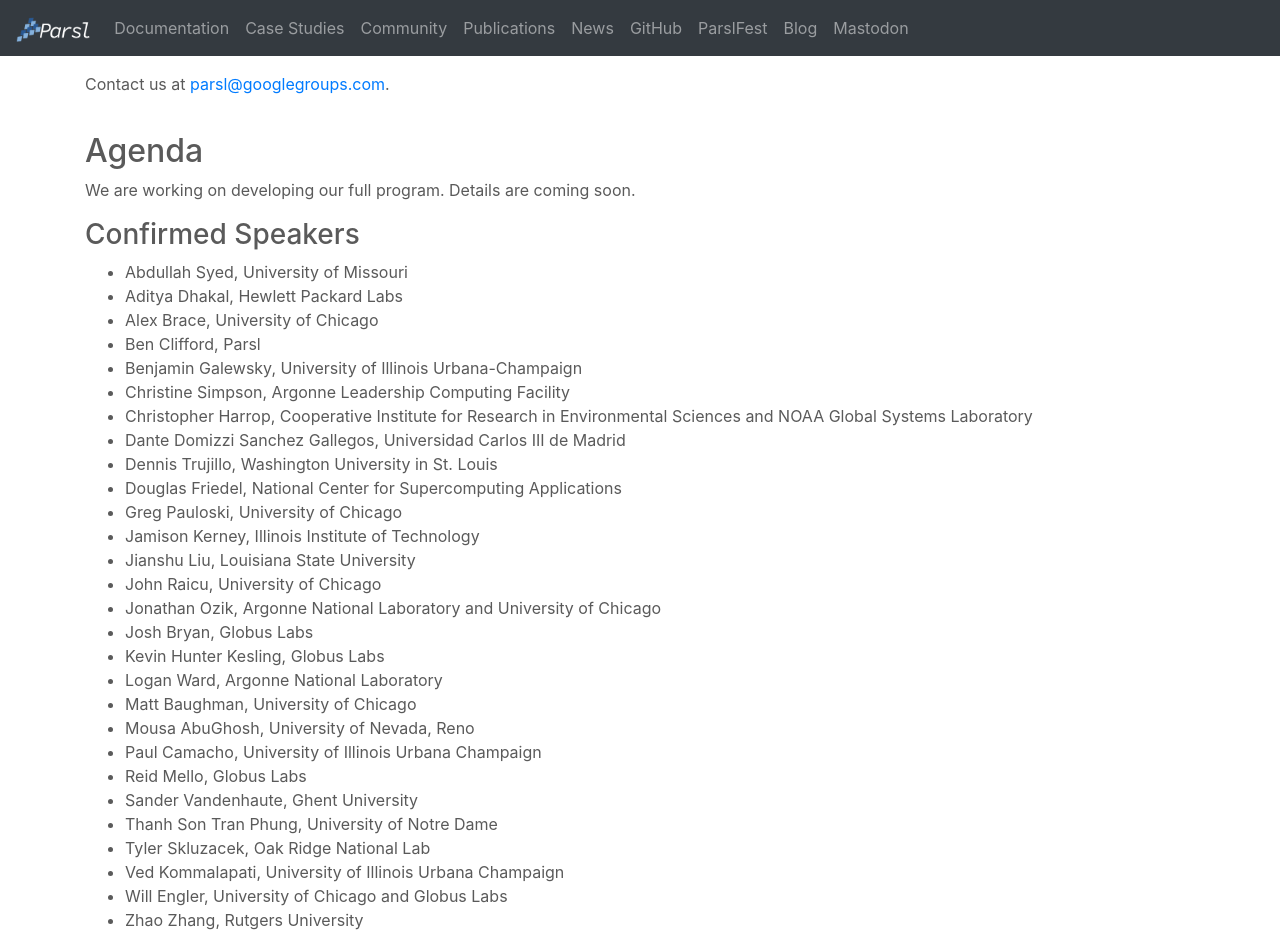
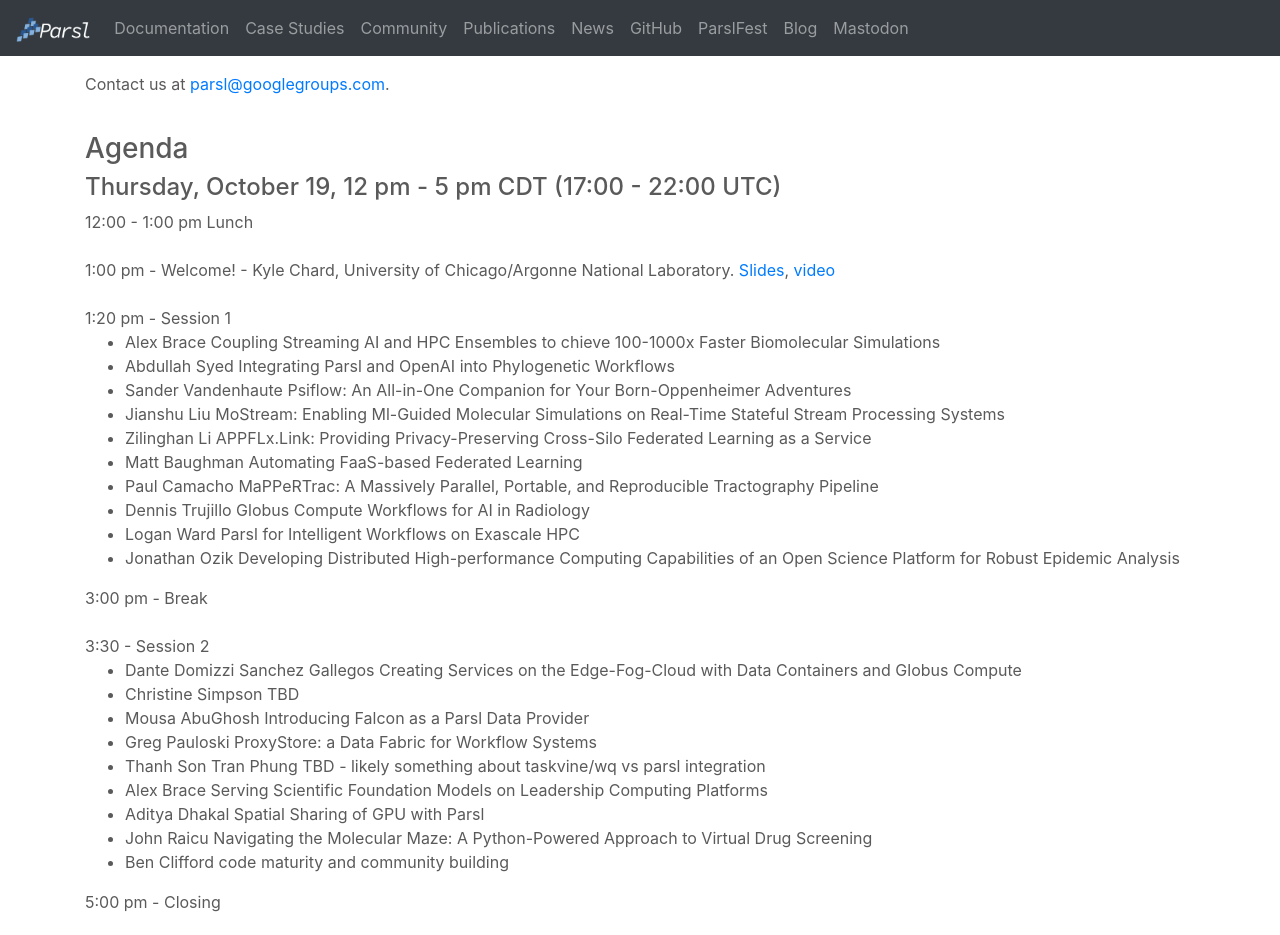
Before and after one commit to Parsl/parsl.github.io, a Jekyll site: the page built from parslfest/parslfest2023.html, in a window 1280 px wide and 1400 px high, scrolled down 1318 px. Shown: the top 935 px of the window. Built offline with Jekyll 4.4.1, drawn with Linux system fonts in a browser that asks for light colours; some of the changed text lies outside the part shown.

Commit message:
Update parslfest2023.html

```diff
--- a/parslfest/parslfest2023.html
+++ b/parslfest/parslfest2023.html
@@ -49,49 +49,94 @@
      </div>
    </div>
 
-<div class="row" style="padding-top: 20px">
+ <div class="row" style="padding-top: 20px">
     <div class="col-lg-12">
-      <h2>Agenda</h2>
+      <h3>Agenda</h3>
 
-      <p>
-      We are working on developing our full program. Details are coming soon.
-      </p>
+      <h4>Thursday, October 19, 12 pm - 5 pm CDT (17:00 - 22:00 UTC)</h4>
 
-     <h3>Confirmed Speakers</h3>
-	<ul>
-		<li>Abdullah Syed, University of Missouri</li>
-		<li>Aditya Dhakal, Hewlett Packard Labs</li>
-		<li>Alex Brace, University of Chicago</li>
-		<li>Ben Clifford, Parsl</li>
-		<li>Benjamin Galewsky, University of Illinois Urbana-Champaign</li>
-		<li>Christine Simpson, Argonne Leadership Computing Facility</li>
-		<li>Christopher Harrop, Cooperative Institute for Research in Environmental Sciences and NOAA Global Systems Laboratory</li>
-		<li>Dante Domizzi Sanchez Gallegos, Universidad Carlos III de Madrid</li>
-		<li>Dennis Trujillo, Washington University in St. Louis</li>
-		<li>Douglas Friedel, National Center for Supercomputing Applications</li>
-		<li>Greg Pauloski, University of Chicago</li>
-		<li>Jamison Kerney, Illinois Institute of Technology</li>
-		<li>Jianshu Liu, Louisiana State University</li>
-		<li>John Raicu, University of Chicago</li>
-		<li>Jonathan Ozik, Argonne National Laboratory and University of Chicago</li>
-		<li>Josh Bryan, Globus Labs</li>
-		<li>Kevin Hunter Kesling, Globus Labs</li>
-		<li>Logan Ward, Argonne National Laboratory</li>
-		<li>Matt Baughman, University of Chicago</li>
-		<li>Mousa AbuGhosh, University of Nevada, Reno</li>
-		<li>Paul Camacho, University of Illinois Urbana Champaign</li>
-		<li>Reid Mello, Globus Labs</li>
-		<li>Sander Vandenhaute, Ghent University</li>
-		<li>Thanh Son Tran Phung, University of Notre Dame</li>
-		<li>Tyler Skluzacek, Oak Ridge National Lab</li>
-		<li>Ved Kommalapati, University of Illinois Urbana Champaign</li>
-		<li>Will Engler, University of Chicago and Globus Labs</li>
-		<li>Zhao Zhang, Rutgers University</li>
-		<li>Zhuozhao Li, Southern University of Science and Technology</li>
-		<li>Zilinghan Li, University of Illinois Urbana-Champaign</li>
+      12:00 - 1:00 pm Lunch  <br /><br />
+
+      1:00 pm - Welcome! - Kyle Chard, University of Chicago/Argonne National Laboratory. <a href='parslfest/2022/kchard.pdf'>Slides</a>, <a href="https://youtu.be/XxFMvmDpyYk">video</a>   <br /><br />
+
+      1:20 pm - Session 1
+      <ul>
+	      	<li>Alex Brace	Coupling Streaming AI and HPC Ensembles to chieve 100-1000x Faster Biomolecular Simulations</li>
+		<li>Abdullah Syed	Integrating Parsl and OpenAI into Phylogenetic Workflows</li>
+		<li>Sander Vandenhaute	Psiflow: An All-in-One Companion for Your Born-Oppenheimer Adventures</li>
+		<li>Jianshu Liu	MoStream: Enabling Ml-Guided Molecular Simulations on Real-Time Stateful Stream Processing Systems</li>
+		<li>Zilinghan Li	APPFLx.Link: Providing Privacy-Preserving Cross-Silo Federated Learning as a Service</li>
+		<li>Matt Baughman	Automating FaaS-based Federated Learning</li>
+		<li>Paul Camacho	MaPPeRTrac: A Massively Parallel, Portable, and Reproducible Tractography Pipeline</li>
+		<li>Dennis Trujillo	Globus Compute Workflows for AI in Radiology</li>
+		<li>Logan Ward	Parsl for Intelligent Workflows on Exascale HPC</li>
+		<li>Jonathan Ozik	Developing Distributed High-performance Computing Capabilities of an Open Science Platform for Robust Epidemic Analysis</li>
+ 	</ul>
+
+
+      3:00 pm - Break  <br /><br />
+
+
+
+      3:30 - Session 2
+      <ul>
+	 	<li>Dante Domizzi Sanchez Gallegos	Creating Services on the Edge-Fog-Cloud with Data Containers and Globus Compute</li>
+		<li>Christine Simpson	TBD</li>
+		<li>Mousa AbuGhosh	Introducing Falcon as a Parsl Data Provider</li>
+		<li>Greg Pauloski	ProxyStore: a Data Fabric for Workflow Systems</li>
+		<li>Thanh Son Tran Phung	TBD - likely something about taskvine/wq vs parsl integration</li>
+		<li>Alex Brace	Serving Scientific Foundation Models on Leadership Computing Platforms</li>
+		<li>Aditya Dhakal	Spatial Sharing of GPU with Parsl</li>
+		<li>John Raicu	Navigating the Molecular Maze: A Python-Powered Approach to Virtual Drug Screening</li>
+		<li>Ben Clifford	code maturity and community building</li>
+      </ul>
+
+
+      5:00 pm - Closing <br /><br />
+
+	6:00 pm - Dinner <br /><br />
+
+      <h4>Friday, October 20 14, 8:30 am - 1 pm CDT (13:00 - 18:00 UTC)</h4>
+
+      8:30 am - Breakfast <br /><br />
+
+      9:00 am - Session 3
+      <ul>
+	     	<li>Josh Bryan	Where Globus Compute is Now and Where It's Headed</li>
+		<li>Kevin Hunter Kesling	Multi-Tenant Globus Compute</li>
+		<li>Reid Mello	Globus Compute: Running Tasks with globus_compute_sdk.Executor</li>
+		<li>Zhuozhao Li	UniFaaS: Programming across Distributed Cyberinfrastructure with Federated Function Serving</li>
+		<li>Benjamin Galewsky	Building Apptainer Containers Using a Globus Compute Task</li>
+		<li>Will Engler	Garden: Using Globus Compute for AI Inference</li>
+		<li>Zhao Zhang	Diamond: Democratizing Large Neural Network Model Training for Science</li>
+		<li>Ved Kommalapati	TBD: Globus Compute (funcX) Executor in Parsl - Exploring the Intersection</li>
+		<li>Douglas Friedel	Using Parsl and Globus Compute to Port Running Jobs Between HPC Resources</li>
 	</ul>
-     </div>
+
+      10:30 am - Break  <br /><br />
+
+      11:00 am - Session 4
+      	<ul>
+		<li>Christopher Harrop	Toward Diversified Workflows for Numerical Weather Prediction</li>
+		<li>Devesh Tiwari	What to do when HPC FaaS problems stare in your face?</li>
+		<li>Pete Mendygral	A High-Performance Parsl Executor Based on Dragon</li>
+		<li>Wen Guan	Globus Compute integration with Harvester for PanDA jobs</li>
+		<li>Temidayo Adeluwa	Parsl for parallelized inference </li>
+		<li>Ben Clifford	10000 to 1: how can some parsl runs be so slow?</li>
+		<li>Jamison Kerney	Supercharging Scientific Serverless: Slashing Cold Start Times with Python UniKernel</li>
+		<li>Tyler Skluzacek	TBD</li>
+	</ul>
+
+
+
+      12:30 - Lunch<br /><br />
+
+	13:30 - Office hours/hackathon<br /><br />
+
+    </div>
    </div>
+
+
 
 
 <hr>
```
